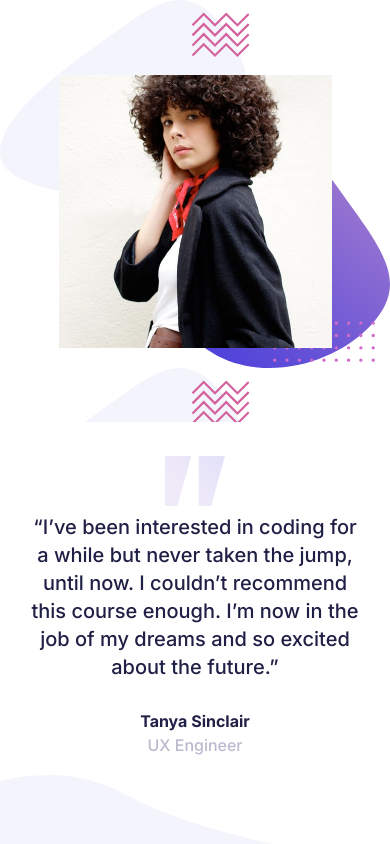
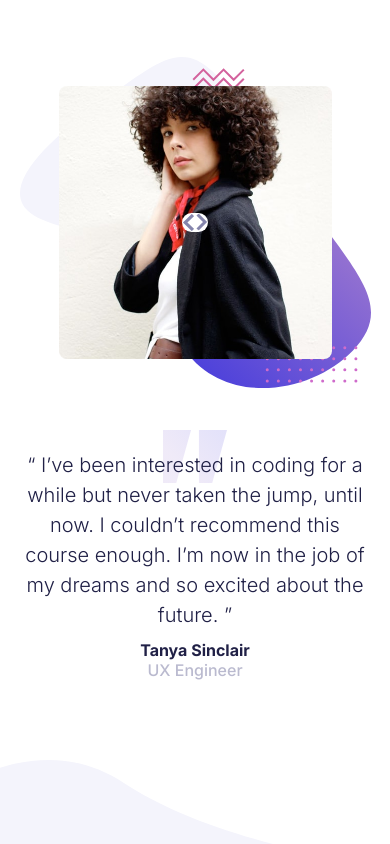
Before and after one commit to juliolegrec/coding-bootcamp-testimonials-slider, a website built with Parcel: page src/index.html in a window 390 px wide. Built offline with nearby package versions, Linux system fonts and the light colour scheme.

Commit message:
mobile view done

```diff
--- a/src/index.html
+++ b/src/index.html
@@ -2,34 +2,43 @@
 <html lang="en">
 	<head>
 		<meta charset="UTF-8" />
-		<meta http-equiv="X-UA-Compatible" content="IE=edge" />
 		<meta name="viewport" content="width=device-width, initial-scale=1.0" />
-		<title>Coding Bootcamp Testimonials Slider | Frontend Mentor</title>
-		<link rel="preconnect" href="https://fonts.gstatic.com" />
+		<link
+			rel="icon"
+			type="image/png"
+			sizes="32x32"
+			href="./images/favicon-32x32.png"
+		/>
+		<link rel="preconnect" href="https://fonts.googleapis.com" />
+		<link rel="preconnect" href="https://fonts.gstatic.com" crossorigin />
 		<link
 			href="https://fonts.googleapis.com/css2?family=Inter:wght@300;500;700&display=swap"
 			rel="stylesheet"
 		/>
 		<link rel="stylesheet" href="./styles/main.scss" />
+		<title>Frontend Mentor | Coding Bootcamp Testimonials Slider</title>
 	</head>
 	<body>
-		<figure class="testimonial">
+		<div class="testimonial-slider">
 			<section class="avatar">
 				<img src="./images/image-tanya.jpg" alt="" />
+				<nav class="slider-nav">
+					<img src="./images/icon-prev.svg" alt="previous icon" /><img
+						src="./images/icon-next.svg"
+						alt="next icon"
+					/>
+				</nav>
 			</section>
 			<section class="quote">
-				<blockquote>
-					“I’ve been interested in coding for a while but never taken the jump,
+				<p class="testimony">
+					“ I’ve been interested in coding for a while but never taken the jump,
 					until now. I couldn’t recommend this course enough. I’m now in the job
-					of my dreams and so excited about the future.”
-				</blockquote>
-				<figcaption>
-					<cite class="author">Tanya Sinclair</cite>
-					<cite class="role">UX Engineer</cite>
-				</figcaption>
+					of my dreams and so excited about the future. ”
+				</p>
+
+				<p class="testimonial-name">Tanya Sinclair</p>
+				<p class="testimonial-position">UX Engineer</p>
 			</section>
-		</figure>
-
-		<script src="./scripts/script.ts"></script>
+		</div>
 	</body>
 </html>
--- a/src/styles/main.scss
+++ b/src/styles/main.scss
@@ -1,90 +1,87 @@
-@import './reset';
+:root {
+	--clr-dark-blue: hsl(240, 38%, 20%);
+	--clr-grayish-blue: hsl(240, 18%, 77%);
+}
 
-:root {
-	--dark-blue: hsl(240, 38%, 20%);
-	--grayish-blue: hsl(240, 18%, 77%);
+* {
+	margin: 0;
+	padding: 0;
+	box-sizing: border-box;
 }
 
 body {
-	font-size: 32px;
 	font-family: 'Inter', sans-serif;
-	color: var(--dark-blue);
-	width: 100vw;
-	height: 100vh;
+	color: var(--clr-dark-blue);
 }
 
-figure.testimonial {
+img {
 	width: 100%;
-	height: 100%;
-	// background-color: burlywood;
-	display: grid;
-	grid-template-columns: 1fr;
-	grid-template-rows: 1fr 1fr;
 }
 
-section {
+.testimonial-slider {
+	background-image: url(../images/pattern-curve.svg);
+	background-repeat: no-repeat;
+	background-position: bottom left;
+	background-size: 70% 10%;
+	height: 100vh;
+	padding-top: 15px;
 	display: flex;
-	justify-content: center;
-	align-items: center;
 	flex-direction: column;
 }
 
 section.avatar {
-	background-image: url('../images/pattern-bg.svg');
-	background-size: contain;
+	height: 50%;
+	background-image: url(../images/pattern-bg.svg);
+	background-repeat: no-repeat;
+	background-position: center center;
+	background-size: 90%;
+	display: flex;
+	justify-content: center;
+	align-items: center;
+	position: relative;
 
 	img {
-		width: 70%;
+		display: block;
+		width: 70vw;
+		object-fit: contain;
+		border-radius: 8px;
 	}
-	nav {
-		width: 82px;
-		height: 40px;
-		background-color: #ffffff;
-		border-radius: 25%;
+
+	nav.slider-nav {
+		display: grid;
+		grid-template-columns: 1fr 1fr;
+		position: absolute;
+		background: white;
+		border-radius: 24px;
+
+		img {
+			width: 100%;
+		}
 	}
 }
 
 section.quote {
-	background-image: url('../images/pattern-curve.svg');
-	background-position: bottom left;
-	background-size: 70%;
+	height: 50%;
+	padding: 20px;
+	text-align: center;
+	background-image: url(../images/pattern-quotes.svg);
 	background-repeat: no-repeat;
-	padding: 0 25px;
-	position: relative;
+	background-position: center top;
+	background-size: 4rem;
 
-	blockquote {
-		font-size: 0.625em;
-		text-align: center;
-		line-height: 1.4;
+	p.testimony {
+		font-size: 1.25rem;
+		font-weight: 300;
+		line-height: 1.5;
+		margin-bottom: 10px;
 	}
 
-	figcaption {
-		margin-top: 32px;
-
-		cite {
-			display: block;
-			text-align: center;
-			font-size: 0.5em;
-		}
-		cite.author {
-			font-weight: 700;
-			margin-bottom: 8px;
-		}
-		cite.role {
-			font-weight: 500;
-			color: var(--grayish-blue);
-		}
+	p.testimonial-name {
+		font-weight: 700;
 	}
 
-	&::before {
-		content: '';
-		width: 60px;
-		height: 50px;
-		background-image: url('../images/pattern-quotes.svg');
-		background-size: 40%;
-		background-repeat: no-repeat;
-		background-size: contain;
-		position: absolute;
-		top: 8%;
+	p.testimonial-position {
+		font-weight: 500;
+		color: var(--clr-grayish-blue);
 	}
 }
```
Also changed, not shown: 1 other file.
